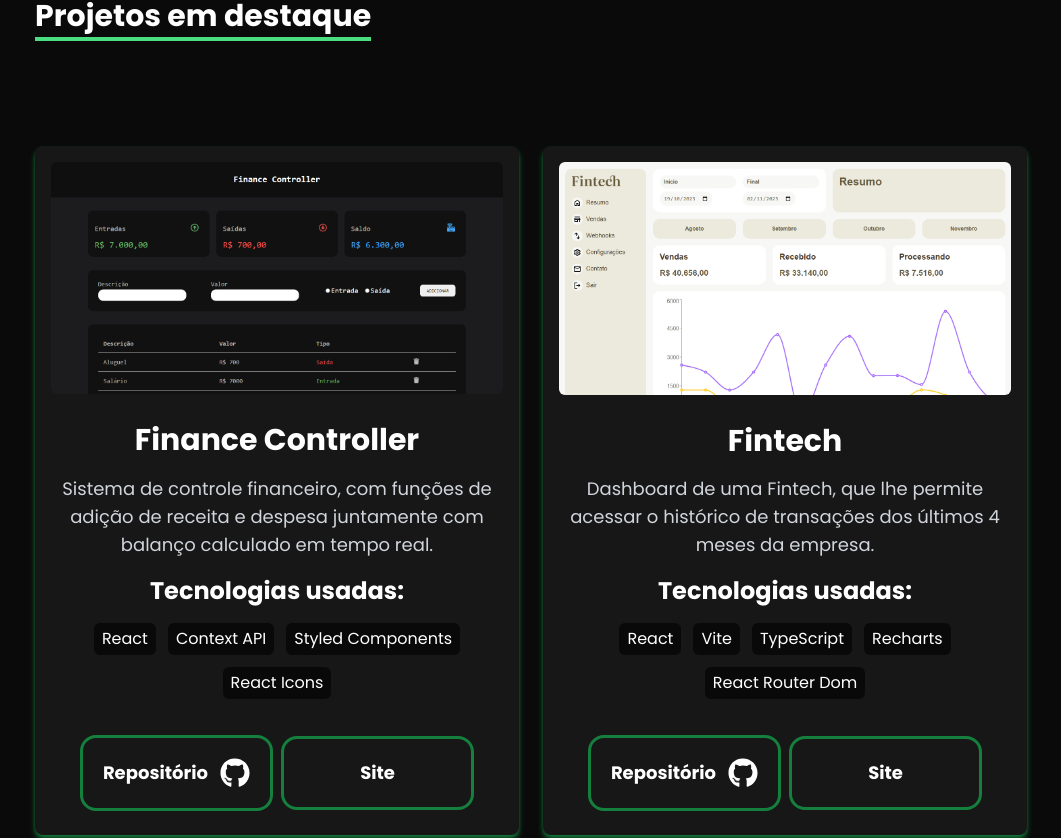
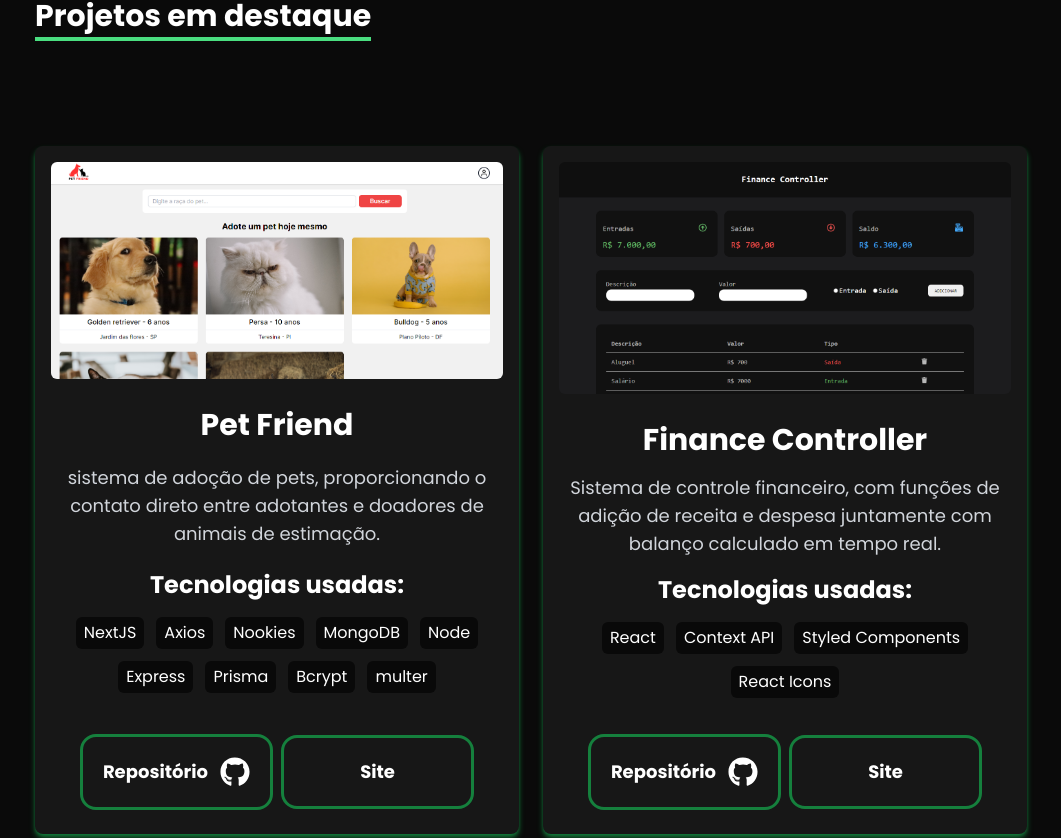
Before and after one commit to DavidGBbr/Portfolio-Fullstack, a Next.js app: page / in a window 1280 px wide. Shown: the part 2851-3689 px from the top of the page, without its empty margins (109-1170 px from the left). Built offline with nearby package versions, Linux system fonts and the light colour scheme.

Commit message:
Add new project

```diff
--- a/src/components/Projects.tsx
+++ b/src/components/Projects.tsx
@@ -7,9 +7,30 @@ import FintechImage from "@/assets/projects/fintech.png";
 import CoffeeShopImage from "@/assets/projects/coffee-shops.png";
 import DogsImage from "@/assets/projects/dogs.png";
 import CellShopImage from "@/assets/projects/cell-shop.png";
+import PetFriendImage from "@/assets/projects/pet-friend.png";
 
 const Projects = () => {
   const projects: ProjectType[] = [
+    {
+      id: 0,
+      name: "Pet Friend",
+      description:
+        "sistema de adoção de pets, proporcionando o contato direto entre adotantes e doadores de animais de estimação.",
+      techs: [
+        "NextJS",
+        "Axios",
+        "Nookies",
+        "MongoDB",
+        "Node",
+        "Express",
+        "Prisma",
+        "Bcrypt",
+        "multer",
+      ],
+      repo: "https://github.com/DavidGBbr/PetFriend",
+      site: "https://pet-friend.vercel.app/",
+      image: PetFriendImage,
+    },
     {
       id: 1,
       name: "Finance Controller",
```
Also changed, not shown: src/assets/projects/pet-friend.png (added).
